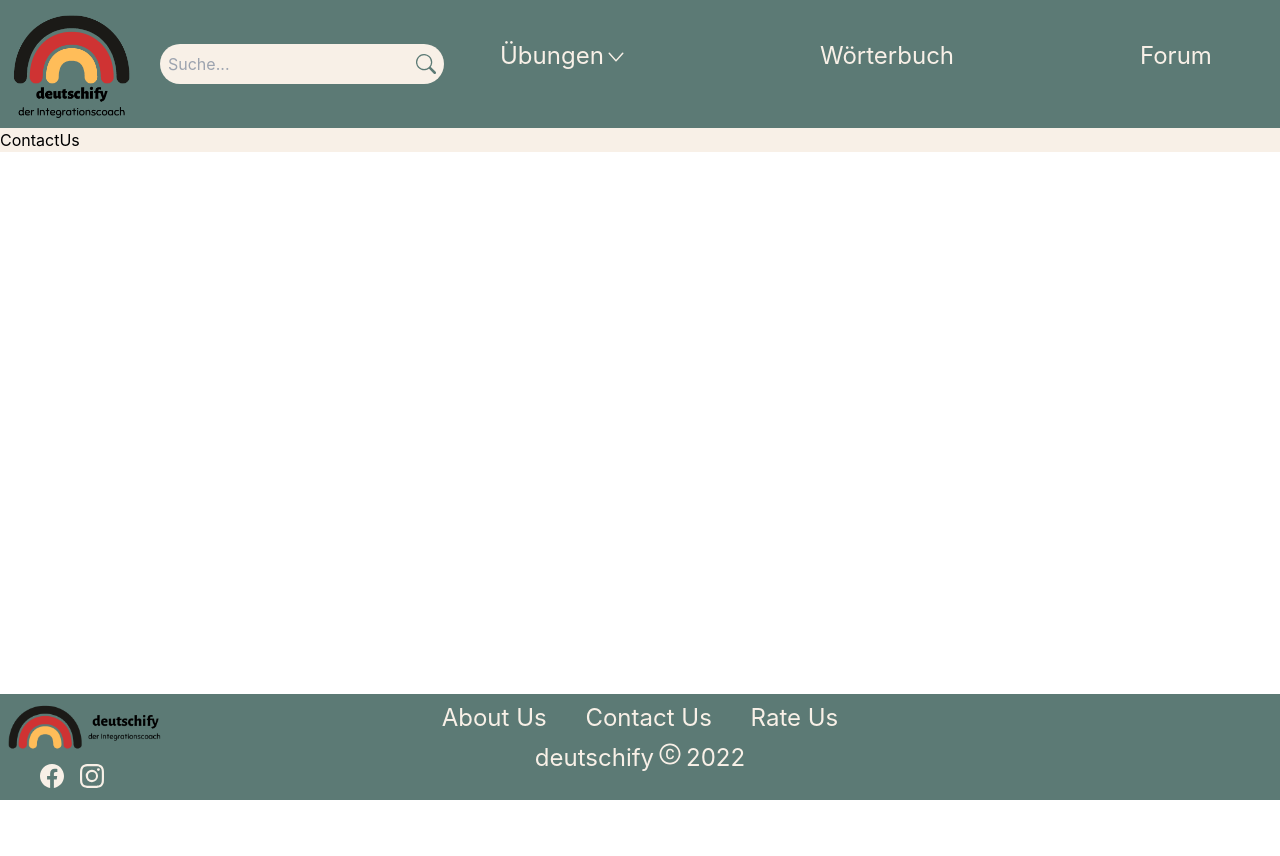
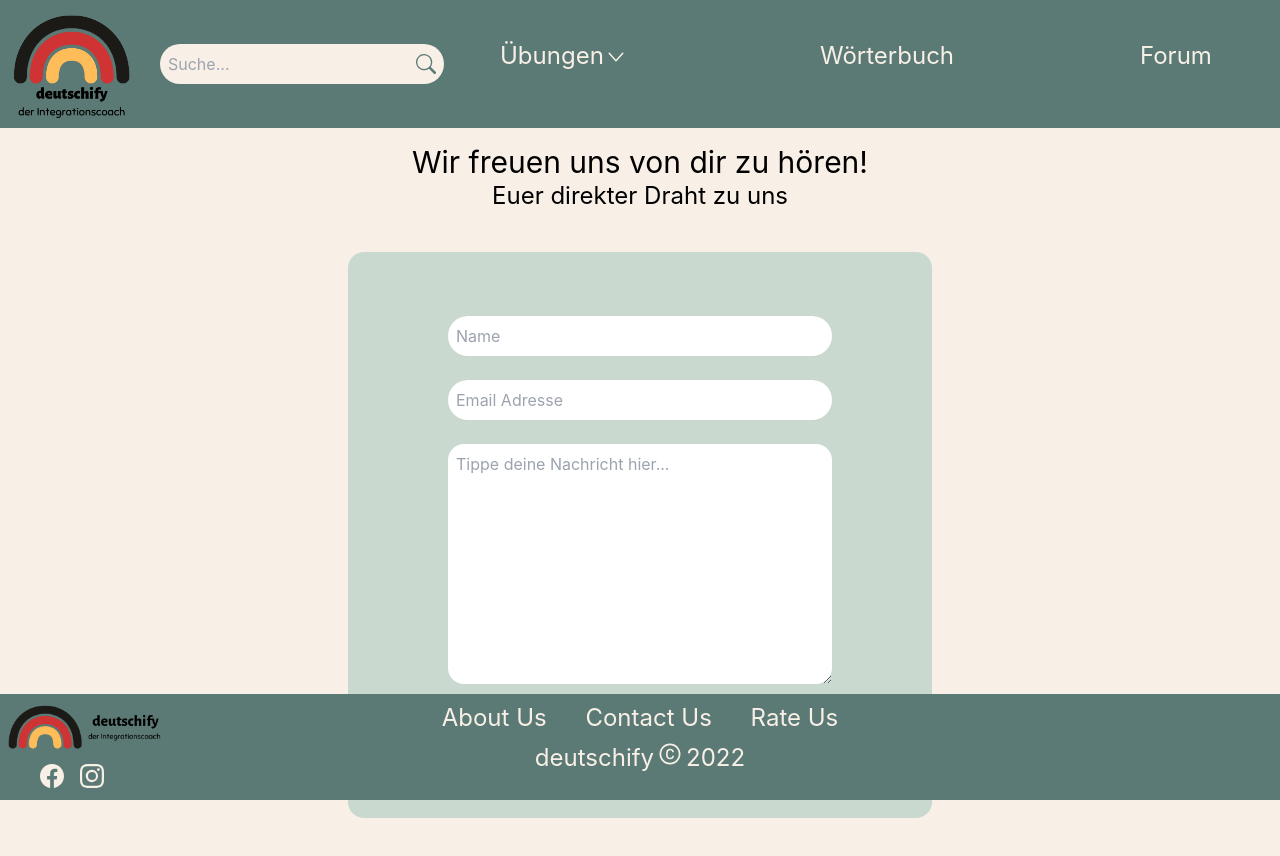
Before and after one commit to deutschify/deutschify, a React (Vite) app: page /contact-us in a window 1280 px wide. Shown: the top 856 px of the page. Before the commit the page ends 800 px from the top, so only its background shows below. Built offline with nearby package versions, Linux system fonts and the light colour scheme; the HTML template or start-up script is replaced by a standard one.

Commit message:
created contact us site with email js

```diff
--- a/package.json
+++ b/package.json
@@ -10,6 +10,7 @@
     "dependencies": {
         "@hookform/resolvers": "^2.9.7",
         "axios": "^0.27.2",
+        "emailjs-com": "^3.2.0",
         "react": "^18.0.0",
         "react-dom": "^18.0.0",
         "react-hook-form": "^7.34.2",
--- a/src/components/footer/ContactUs.jsx
+++ b/src/components/footer/ContactUs.jsx
@@ -1,5 +1,44 @@
+import emailjs from 'emailjs-com'
+
+
 const ContactUs = () => {
-    return <h1>ContactUs</h1>;
+
+
+    function sendEmail(e) {
+        e.preventDefault();
+
+    emailjs.sendForm('service_sibh6aj', 'template_s5ji57q', e.target, 'r4VXiStFKFZmc17at')
+      .then((result) => {
+          console.log(result.text);
+      }, (error) => {
+          console.log(error.text);
+      });
+      e.target.reset()
+    }
+    return (
+        <div className="bg-palette-50 h-max p-4">
+            <h1 className="text-center text-3xl">Wir freuen uns von dir zu hören!</h1>
+            <h2 className="text-center text-2xl">Euer direkter Draht zu uns</h2>
+            <div className="flex justify-center p-10">
+                <form onSubmit={sendEmail} className="bg-palette-60  md:w-2/4 md:h-full md:p-10 flex justify-center rounded-2xl">
+                    <div className=" ">
+                        <div className="m-6">
+                            <input type="text" className="w-96 h-10 p-2 rounded-full" placeholder="Name" name="from_name"/>
+                        </div>
+                        <div className="m-6">
+                            <input type="email" className="w-96 h-10 p-2 rounded-full" placeholder="Email Adresse" name="reply_to"/>
+                        </div>
+                        <div className="m-6">
+                            <textarea className="w-96 h-60 p-2 rounded-2xl" name="message" id="" cols="30" rows="10" placeholder="Tippe deine Nachricht hier..."></textarea>
+                        </div>
+                        <div className="m-6">
+                            <input type="submit" className="w-96 h-10 p-2 rounded-full bg-palette-70" value="send message"/>
+                        </div>
+                    </div>
+                </form>
+            </div>
+        </div>
+    )
 };
 
 export default ContactUs;
--- a/src/components/footer/RateUs.jsx
+++ b/src/components/footer/RateUs.jsx
@@ -1,8 +1,9 @@
 import StarRating from "./StarRating";
 const RateUs = () => {
     return (
-        <div className="bg-palette-60">
-            <form className="w-full max-w-lg pl-6 pt-6 pb-6 ">
+        <div className="bg-palette-60  flex">
+
+            <form className="w-full max-w-lg pl-6 pt-6 pb-6">
                 <div className="flex flex-wrap -mx-3 mb-6">
                     <div className="w-full md:w-1/2 px-3 mb-6 md:mb-0">
                         <label
@@ -63,6 +64,7 @@ const RateUs = () => {
                 </div>
             </form>
         </div>
+
     );
 };
 
--- a/src/components/footer/StarRating.jsx
+++ b/src/components/footer/StarRating.jsx
@@ -7,10 +7,13 @@ const StarRating = () => {
 
     return (
         <div className="flex flex-row pb-6 ">
+            <div className="flex flex-wrap w-40">
             {[...Array(5)].map((star, i) => {
                 const ratingValue = i + 1;
+
                 return (
-                    <label>
+
+                    <label className="">
                         <input
                             type="radio"
                             name="rating"
@@ -34,8 +37,9 @@ const StarRating = () => {
                 );
             })}
             {rating > null && (
-                <div className="flex flex-col"> the rating is: {rating}/5</div>
+                <div className=""> the rating is: {rating}/5</div>
             )}
+            </div>
         </div>
     );
 };
```
Also changed, not shown: 1 other file (tests, documents, lock files or other folders).
